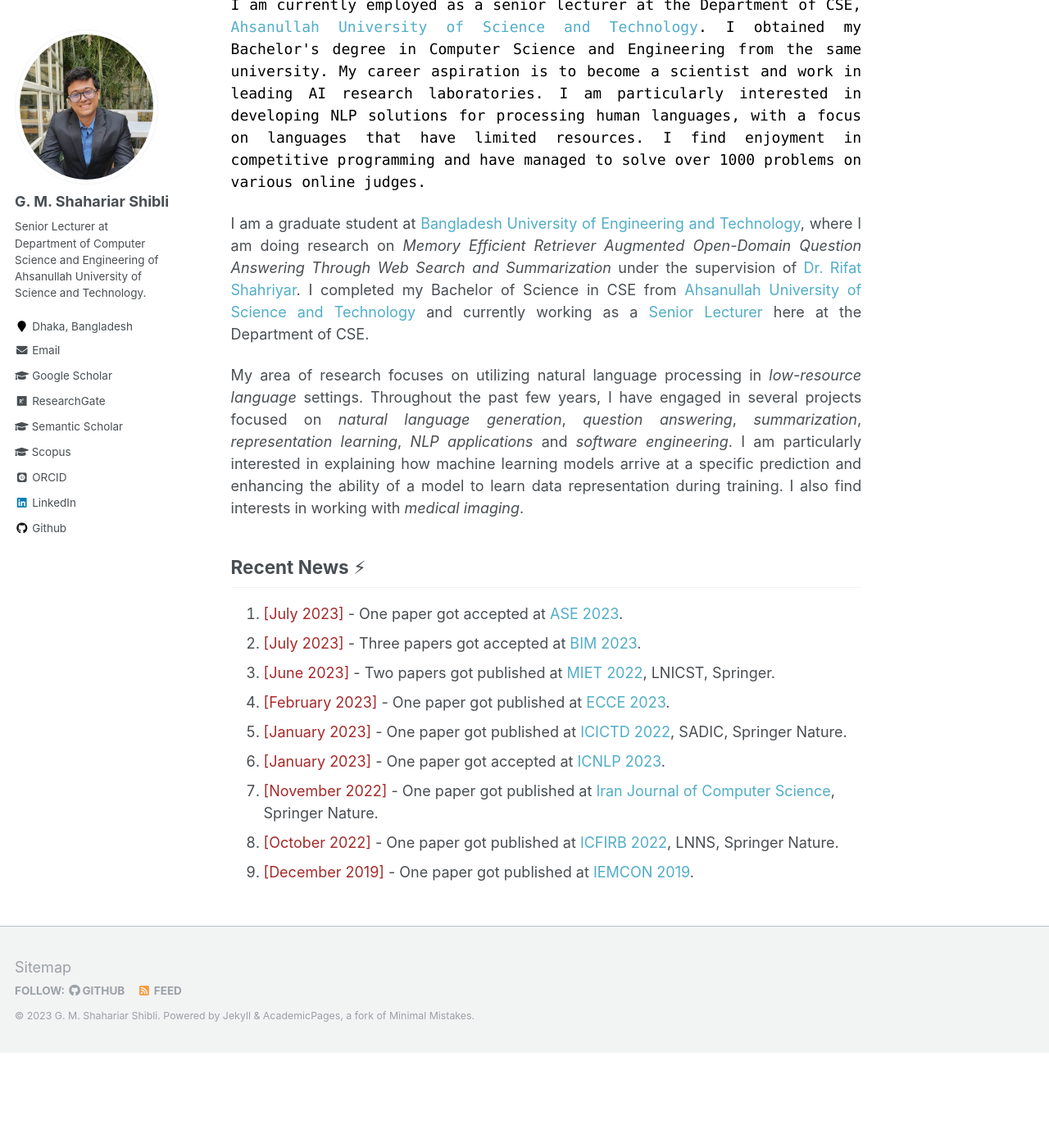
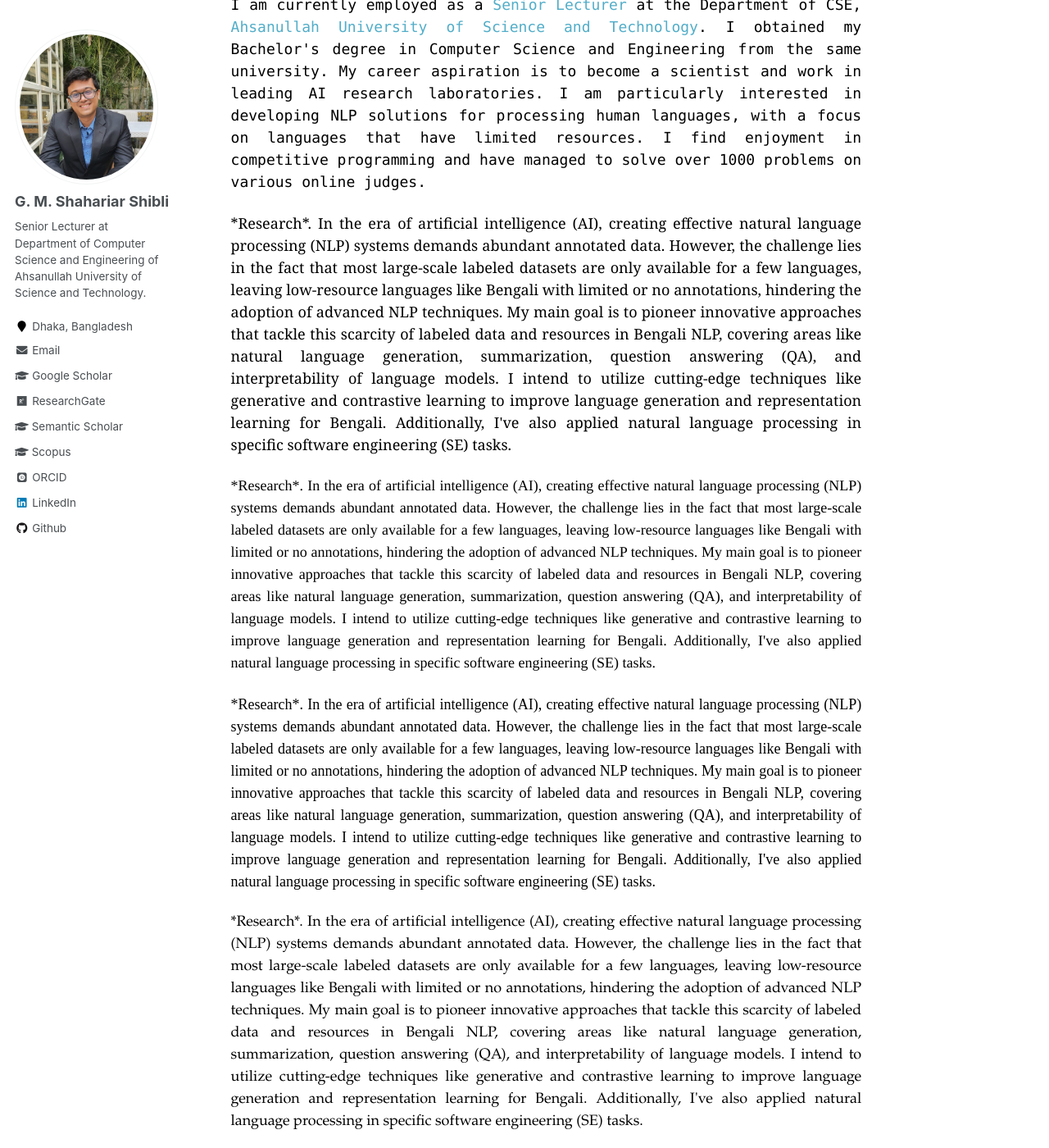
Before and after one commit to shahariar-shibli/shahariar-shibli.github.io, a Jekyll site: the page built from _pages/about.md, in a window 1280 px wide and 1400 px high, scrolled down 190 px. Shown: the whole window at 82% size. Built offline with Jekyll 4.4.1, drawn with Linux system fonts in a browser that asks for light colours; some web fonts are replaced; before the commit the page ends 1474 px from its top, so only the background shows below that; some of the changed text lies outside the part shown.

Commit message:
Update about.md

```diff
--- a/_pages/about.md
+++ b/_pages/about.md
@@ -8,25 +8,71 @@ redirect_from:
   - /about.html
 ---
 
-<span style="color:black">Greetings! 👽</span>
+<span style="color:black; font-family:Monaco">Greetings! 👽</span>
 
-<p style="text-align:justify; color:black; font-family:Monaco">I am currently employed as a senior lecturer at the Department of CSE,
+<p style="text-align:justify; color:black; font-family:Monaco">I am currently employed as
+a <a href="https://aust.edu/cse/faculty_member/mr_g_m_shahariar">Senior Lecturer</a> at the Department of CSE,
 <a href="https://aust.edu/">Ahsanullah University of Science and Technology</a>. I obtained my Bachelor's degree in Computer Science and
 Engineering from the same university. My career aspiration is to become a scientist and work in leading AI research laboratories.
 I am particularly interested in developing NLP solutions for processing human languages, with a focus on languages that have limited
 resources. I find enjoyment in competitive programming and have managed to solve over 1000 problems on various online judges.</p>
 
 
-<p style="text-align:justify">I am a graduate student at <a href="https://www.buet.ac.bd/">Bangladesh University of Engineering and Technology</a>,
-where I am doing research on <em>Memory Efficient Retriever Augmented Open-Domain Question Answering Through Web Search and Summarization</em> under the supervision of <a href="https://cse.buet.ac.bd/faculty_list/detail/rifat">Dr. Rifat Shahriyar</a>.
-I completed my Bachelor of Science in CSE from <a href="https://aust.edu/">Ahsanullah University of Science and Technology</a> and
-currently working as a <a href="https://aust.edu/cse/faculty_member/mr_g_m_shahariar">Senior Lecturer</a> here at the Department of CSE.</p>
+<p style="text-align:justify;color:black; font-family:Georgia">
+*Research*. In the era of artificial intelligence (AI), creating effective natural language processing (NLP) systems demands
+abundant annotated data. However, the challenge lies in the fact that most large-scale labeled datasets are only available for
+a few languages, leaving low-resource languages like Bengali with limited or no annotations, hindering the adoption of advanced
+NLP techniques. My main goal is to pioneer innovative approaches that tackle this scarcity of labeled data and resources in
+Bengali NLP, covering areas like natural language generation, summarization, question answering (QA), and interpretability of
+language models. I intend to utilize cutting-edge techniques like generative and contrastive learning to improve language generation
+and representation learning for Bengali. Additionally, I've also applied natural language processing in specific software engineering
+(SE) tasks.
+</p>
 
-<p style="text-align:justify">My area of research focuses on utilizing natural language processing in <em>low-resource language</em> settings.
-Throughout the past few years, I have engaged in several projects focused on <em>natural language generation</em>, <em>question answering</em>,
-<em>summarization</em>, <em>representation learning</em>, <em>NLP applications</em> and <em>software engineering</em>.
-I am particularly interested in explaining how machine learning models arrive at a specific prediction and
-enhancing the ability of a model to learn data representation during training. I also find interests in working with <em>medical imaging</em>.</p>
+
+<p style="text-align:justify;color:black; font-family:Times">
+*Research*. In the era of artificial intelligence (AI), creating effective natural language processing (NLP) systems demands
+abundant annotated data. However, the challenge lies in the fact that most large-scale labeled datasets are only available for
+a few languages, leaving low-resource languages like Bengali with limited or no annotations, hindering the adoption of advanced
+NLP techniques. My main goal is to pioneer innovative approaches that tackle this scarcity of labeled data and resources in
+Bengali NLP, covering areas like natural language generation, summarization, question answering (QA), and interpretability of
+language models. I intend to utilize cutting-edge techniques like generative and contrastive learning to improve language generation
+and representation learning for Bengali. Additionally, I've also applied natural language processing in specific software engineering
+(SE) tasks.
+</p>
+
+<p style="text-align:justify;color:black; font-family:Calisto MT">
+*Research*. In the era of artificial intelligence (AI), creating effective natural language processing (NLP) systems demands
+abundant annotated data. However, the challenge lies in the fact that most large-scale labeled datasets are only available for
+a few languages, leaving low-resource languages like Bengali with limited or no annotations, hindering the adoption of advanced
+NLP techniques. My main goal is to pioneer innovative approaches that tackle this scarcity of labeled data and resources in
+Bengali NLP, covering areas like natural language generation, summarization, question answering (QA), and interpretability of
+language models. I intend to utilize cutting-edge techniques like generative and contrastive learning to improve language generation
+and representation learning for Bengali. Additionally, I've also applied natural language processing in specific software engineering
+(SE) tasks.
+</p>
+
+<p style="text-align:justify;color:black; font-family:Garamond">
+*Research*. In the era of artificial intelligence (AI), creating effective natural language processing (NLP) systems demands
+abundant annotated data. However, the challenge lies in the fact that most large-scale labeled datasets are only available for
+a few languages, leaving low-resource languages like Bengali with limited or no annotations, hindering the adoption of advanced
+NLP techniques. My main goal is to pioneer innovative approaches that tackle this scarcity of labeled data and resources in
+Bengali NLP, covering areas like natural language generation, summarization, question answering (QA), and interpretability of
+language models. I intend to utilize cutting-edge techniques like generative and contrastive learning to improve language generation
+and representation learning for Bengali. Additionally, I've also applied natural language processing in specific software engineering
+(SE) tasks.
+</p>
+
+<p style="text-align:justify;color:black; font-family:Verdana">
+*Research*. In the era of artificial intelligence (AI), creating effective natural language processing (NLP) systems demands
+abundant annotated data. However, the challenge lies in the fact that most large-scale labeled datasets are only available for
+a few languages, leaving low-resource languages like Bengali with limited or no annotations, hindering the adoption of advanced
+NLP techniques. My main goal is to pioneer innovative approaches that tackle this scarcity of labeled data and resources in
+Bengali NLP, covering areas like natural language generation, summarization, question answering (QA), and interpretability of
+language models. I intend to utilize cutting-edge techniques like generative and contrastive learning to improve language generation
+and representation learning for Bengali. Additionally, I've also applied natural language processing in specific software engineering
+(SE) tasks.
+</p>
 
 
 ## Recent News ⚡
```
